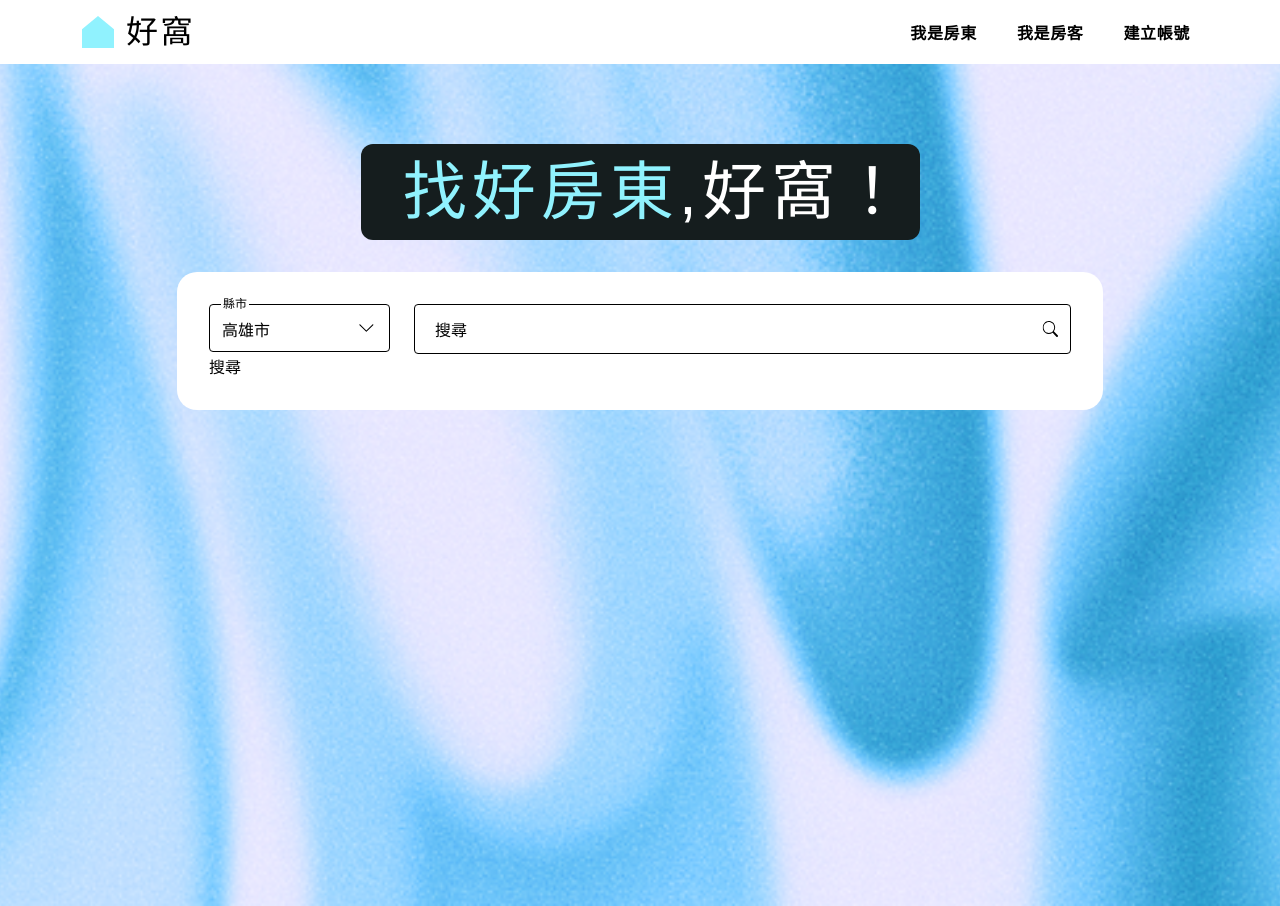
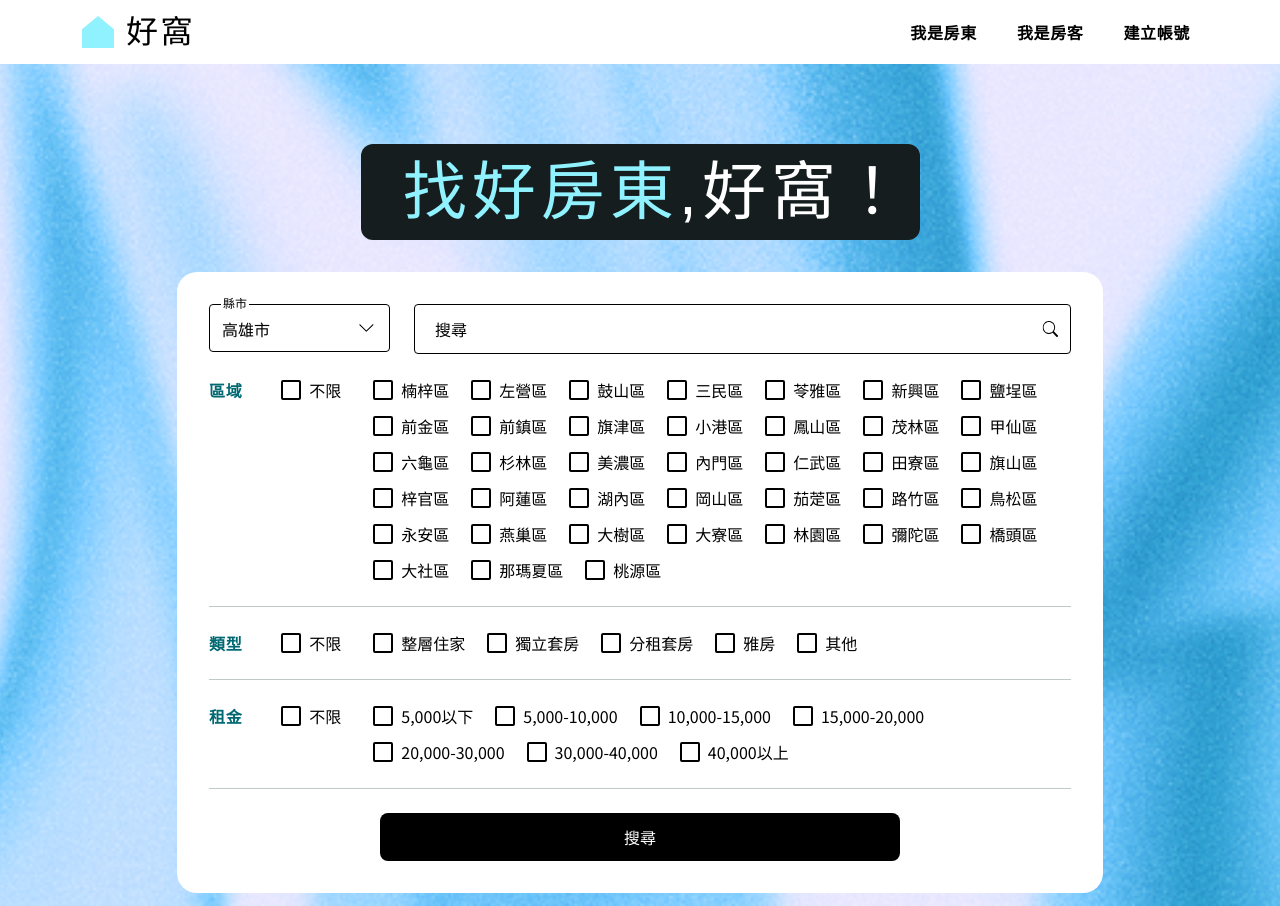
Before and after one commit to Eshiunm/Rocket_HowOh, a React (Vite) app: page / in a window 1280 px wide. Built offline with nearby package versions, Linux system fonts and the light colour scheme; a web font is replaced by a local one.

Commit message:
feat:finish  search layout

```diff
--- a/src/Pages/HomePage.tsx
+++ b/src/Pages/HomePage.tsx
@@ -1,7 +1,10 @@
+import { useState } from "react";
 import { useForm } from "react-hook-form";
 import dropdownIcon from "../assets/imgs/icons/dropdownIcon.svg";
 import searchIcon from "../assets/imgs/icons/searchIcon.svg";
-import { useState } from "react";
+import kaohsiungDistricts from "../constants/locations/districts/kaohsiungDistricts";
+import houseTypes from "../constants/houseTypes";
+import rentRange from "../constants/rentRange";
 
 function HomePage() {
   const [isInputFocused, setIsInputFocused] = useState(false);
@@ -29,7 +32,8 @@ function HomePage() {
               onSubmit={handleSubmit(onSubmit)}
               className="bg-white rounded-[20px] p-8"
             >
-              <div className="flex gap-6">
+              {/* form header */}
+              <div className="flex gap-6 mb-6">
                 {/* dropdown component */}
                 <div className="relative w-60">
                   <span className="absolute text-sans-caption text-black top-[-10px] z-1 bg-white px-[2px] start-3">
@@ -47,6 +51,7 @@ function HomePage() {
                     />
                   </div>
                 </div>
+
                 {/* search component */}
                 <div
                   tabIndex={0}
@@ -71,7 +76,156 @@ function HomePage() {
                   <img src={searchIcon} alt="searchIcon" />
                 </div>
               </div>
-              <input type="submit" value="搜尋" />
+
+              {/* filter form body */}
+              <div>
+                <ul>
+                  {/* 區域篩選 */}
+                  <li className="border-b border-Neutral-80 pb-6 mb-6">
+                    <div className="flex">
+                      <h3 className="whitespace-nowrap text-sans-b-body1 text-Brand-40 pr-[15px] mr-6 ">
+                        區域
+                      </h3>
+                      <div className="whitespace-nowrap self-start flex items-center cursor-pointer mr-8">
+                        <input
+                          className="w-5 h-5 text-black focus:ring-transparent rounded-sm border-2 border-black cursor-pointer"
+                          type="checkbox"
+                          name="regionNoLimit"
+                          id="regionNoLimit"
+                        />
+                        <label
+                          htmlFor="regionNoLimit"
+                          className="pl-2 cursor-pointer"
+                        >
+                          不限
+                        </label>
+                      </div>
+                      <div className="flex gap-x-[22px] gap-y-3 flex-wrap ">
+                        {kaohsiungDistricts.map((item, index) => {
+                          return (
+                            <div
+                              key={index}
+                              className="flex items-center cursor-pointer"
+                            >
+                              <input
+                                className="w-5 h-5 text-black focus:ring-transparent rounded-sm border-2 border-black cursor-pointer"
+                                type="checkbox"
+                                name={item}
+                                id={item}
+                              />
+                              <label
+                                htmlFor={item}
+                                className="pl-2 cursor-pointer"
+                              >
+                                {item}
+                              </label>
+                            </div>
+                          );
+                        })}
+                      </div>
+                    </div>
+                  </li>
+                  {/* 類型篩選 */}
+                  <li className="border-b border-Neutral-80 pb-6 mb-6">
+                    <div className="flex">
+                      {/* 篩選區域 */}
+                      <h3 className="whitespace-nowrap text-sans-b-body1 text-Brand-40 pr-[15px] mr-6 ">
+                        類型
+                      </h3>
+                      {/* 篩選類型 */}
+                      <div className="whitespace-nowrap self-start flex items-center cursor-pointer mr-8">
+                        <input
+                          className="w-5 h-5 text-black focus:ring-transparent rounded-sm border-2 border-black cursor-pointer"
+                          type="checkbox"
+                          name="typeNoLimit"
+                          id="typeNoLimit"
+                        />
+                        <label
+                          htmlFor="typeNoLimit"
+                          className="pl-2 cursor-pointer"
+                        >
+                          不限
+                        </label>
+                      </div>
+                      {/* 篩選租金 */}
+                      <div className="flex gap-x-[22px] gap-y-3 flex-wrap ">
+                        {houseTypes.map((item, index) => {
+                          return (
+                            <div
+                              key={index}
+                              className="flex items-center cursor-pointer"
+                            >
+                              <input
+                                className="w-5 h-5 text-black focus:ring-transparent rounded-sm border-2 border-black cursor-pointer"
+                                type="checkbox"
+                                name={item}
+                                id={item}
+                              />
+                              <label
+                                htmlFor={item}
+                                className="pl-2 cursor-pointer"
+                              >
+                                {item}
+                              </label>
+                            </div>
+                          );
+                        })}
+                      </div>
+                    </div>
+                  </li>
+                  {/* 租金篩選 */}
+                  <li className="border-b border-Neutral-80 pb-6 mb-6">
+                    <div className="flex">
+                      <h3 className="whitespace-nowrap text-sans-b-body1 text-Brand-40 pr-[15px] mr-6 ">
+                        租金
+                      </h3>
+                      <div className="whitespace-nowrap self-start flex items-center cursor-pointer mr-8">
+                        <input
+                          className="w-5 h-5 text-black focus:ring-transparent rounded-sm border-2 border-black cursor-pointer"
+                          type="checkbox"
+                          name="regionNoLimit"
+                          id="rentNoLimit"
+                        />
+                        <label
+                          htmlFor="rentNoLimit"
+                          className="pl-2 cursor-pointer"
+                        >
+                          不限
+                        </label>
+                      </div>
+                      <div className="flex gap-x-[22px] gap-y-3 flex-wrap ">
+                        {rentRange.map((item, index) => {
+                          return (
+                            <div
+                              key={index}
+                              className="flex items-center cursor-pointer"
+                            >
+                              <input
+                                className="w-5 h-5 text-black focus:ring-transparent rounded-sm border-2 border-black cursor-pointer"
+                                type="checkbox"
+                                name={item.content}
+                                id={item.content}
+                              />
+                              <label
+                                htmlFor={item.content}
+                                className="pl-2 cursor-pointer"
+                              >
+                                {item.content}
+                              </label>
+                            </div>
+                          );
+                        })}
+                      </div>
+                    </div>
+                  </li>
+                </ul>
+              </div>
+              <button
+                type="submit"
+                className="w-[520px] mx-auto bg-black text-white rounded-lg py-3"
+              >
+                搜尋
+              </button>
             </form>
           </div>
         </div>
--- a/src/constants/locations/districts/kaohsiungDistricts.ts
+++ b/src/constants/locations/districts/kaohsiungDistricts.ts
@@ -1,42 +1,9 @@
 const kaohsiungDistricts = [
-  "鹽埕區",
-  "鼓山區",
-  "左營區",
-  "楠梓區",
-  "三民區",
-  "新興區",
-  "前金區",
-  "苓雅區",
-  "前鎮區",
-  "旗津區",
-  "小港區",
-  "鳳山區",
-  "林園區",
-  "大寮區",
-  "大樹區",
-  "大社區",
-  "仁武區",
-  "鳥松區",
-  "岡山區",
-  "橋頭區",
-  "燕巢區",
-  "田寮區",
-  "阿蓮區",
-  "路竹區",
-  "湖內區",
-  "茄萣區",
-  "永安區",
-  "彌陀區",
-  "梓官區",
-  "旗山區",
-  "美濃區",
-  "六龜區",
-  "甲仙區",
-  "杉林區",
-  "內門區",
-  "茂林區",
-  "桃源區",
-  "那瑪夏區"
+  "楠梓區","左營區","鼓山區","三民區","苓雅區","新興區","鹽埕區","前金區","前鎮區",
+  "旗津區","小港區","鳳山區","茂林區","甲仙區","六龜區","杉林區","美濃區","內門區",
+  "仁武區","田寮區","旗山區","梓官區","阿蓮區","湖內區","岡山區","茄萣區","路竹區",
+  "鳥松區","永安區","燕巢區","大樹區","大寮區","林園區","彌陀區","橋頭區","大社區",
+  "那瑪夏區","桃源區",
 ];
 
 export default kaohsiungDistricts;
--- /dev/null
+++ b/src/constants/rentRange.ts
@@ -0,0 +1,32 @@
+const rentRange = [
+  {
+    id: 1,
+    content: "5,000以下",
+  },
+  {
+    id:2,
+    content: "5,000-10,000",
+  },
+  {
+    id:3,
+    content: "10,000-15,000",
+  },
+  {
+    id:4,
+    content: "15,000-20,000",
+  },
+  {
+    id:5,
+    content: "20,000-30,000",
+  },
+  {
+    id:6,
+    content: "30,000-40,000",
+  },
+  {
+    id:7,
+    content: "40,000以上",
+  }
+];
+
+export default rentRange;
```
